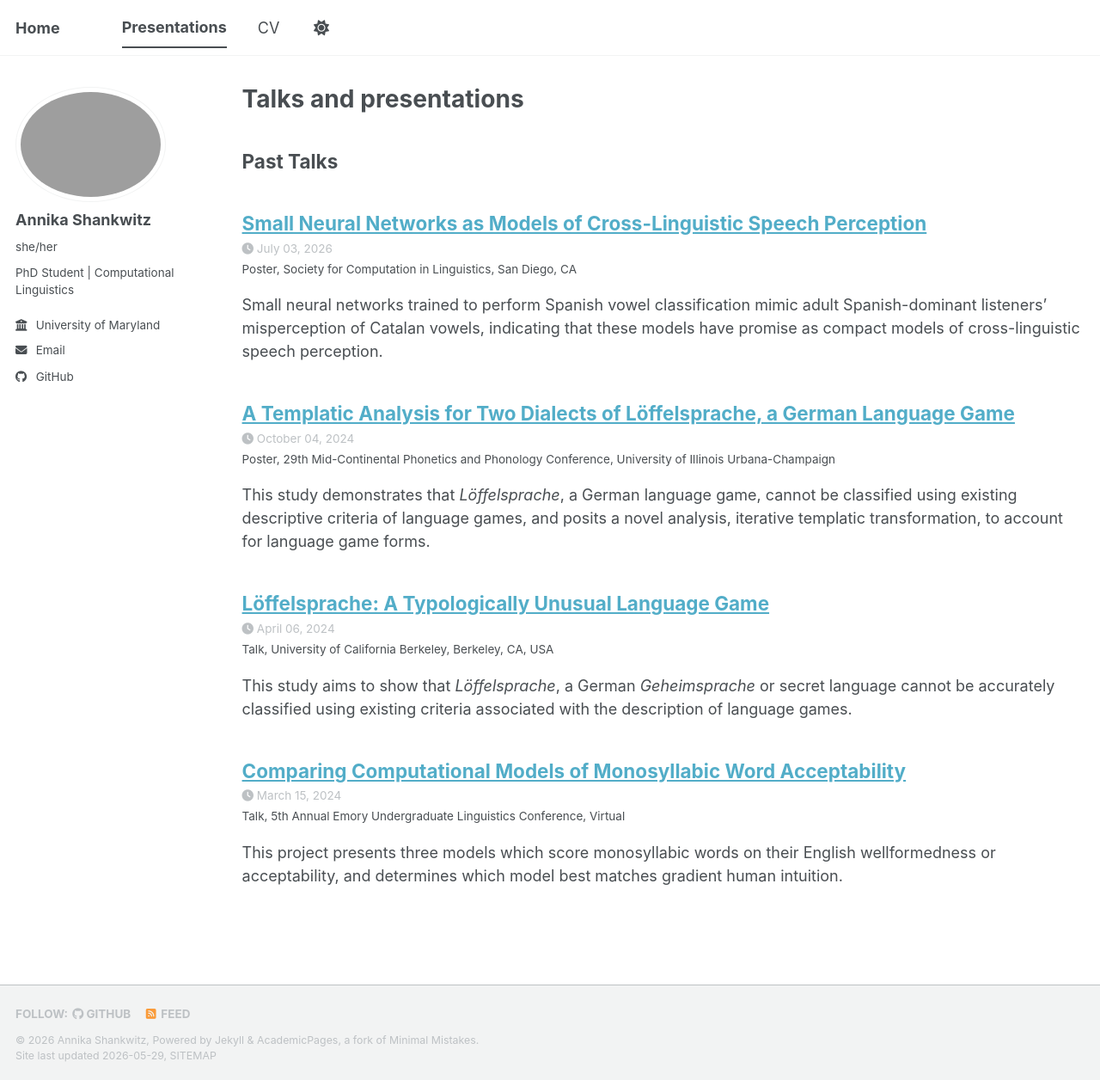
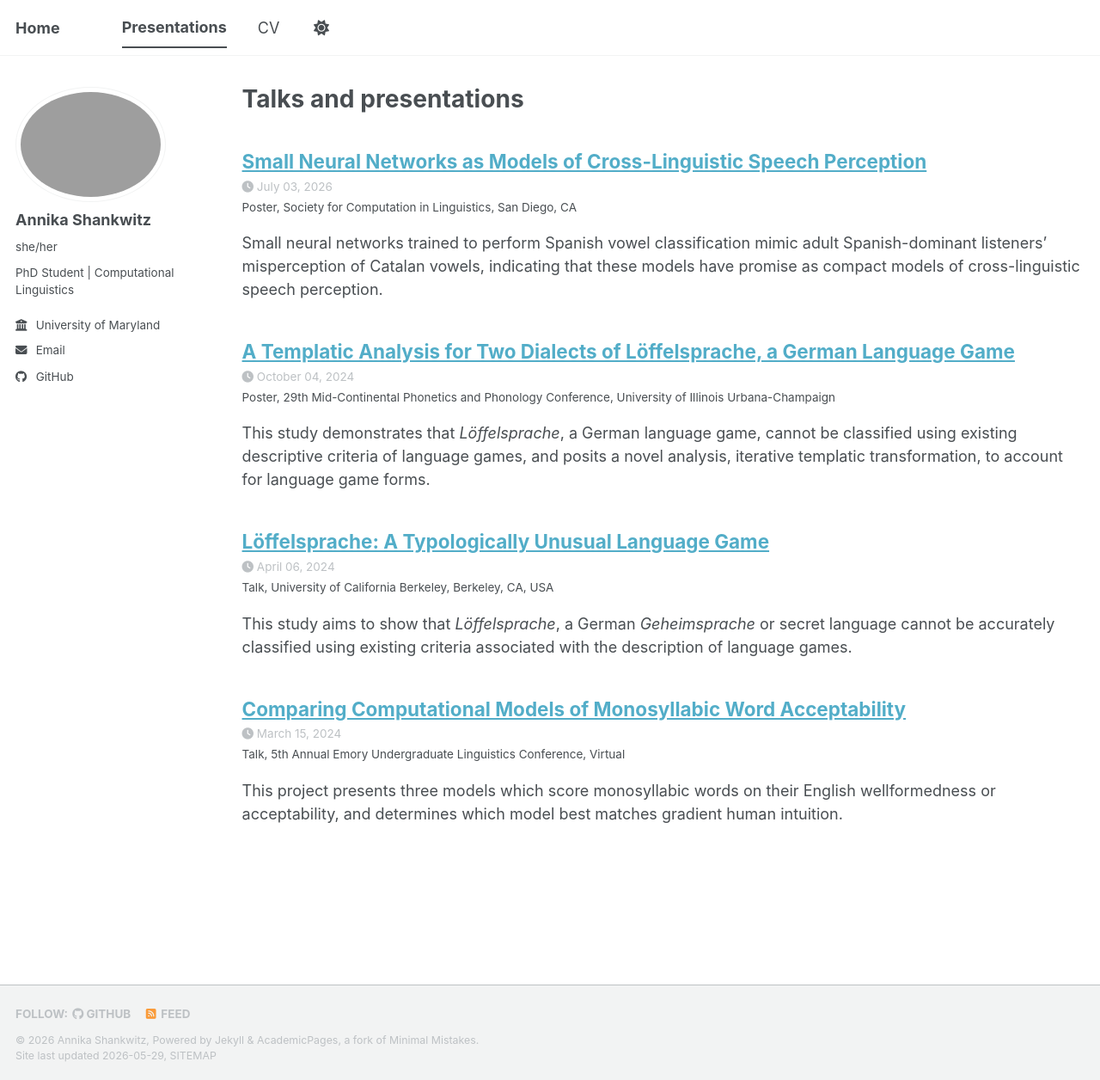
Before and after one commit to its-Annika/its-Annika.github.io, a Jekyll site: the page built from _pages/talks.html, in a window 1280 px wide and 1256 px high. Shown: the whole window at 86% size. Built offline with Jekyll 4.4.1, drawn with Linux system fonts in a browser that asks for light colours; a script bundle is joined from its source files by our own code; library files that are not in the unit come from our copies.

Commit message:
Update talks.html

```diff
--- a/_pages/talks.html
+++ b/_pages/talks.html
@@ -6,22 +6,9 @@ author_profile: true
 ---
 
 {% if site.talkmap_link == true %}
-
 <p style="text-decoration:underline;"><a href="/talkmap.html">See a map of all the places I've given a talk!</a></p>
-
 {% endif %}
 
-{% assign upcoming = site.talks | where: "status", "upcoming" | sort: "date" %}
-{% assign past = site.talks | where_exp: "item", "item.status != 'upcoming'" | sort: "date" | reverse %}
-
-{% if upcoming.size > 0 %}
-<h2>Upcoming & In Press</h2>
-{% for post in upcoming %}
+{% for post in site.talks reversed %}
   {% include archive-single-talk.html %}
 {% endfor %}
-{% endif %}
-
-<h2>Past Talks</h2>
-{% for post in past %}
-  {% include archive-single-talk.html %}
-{% endfor %}
```
